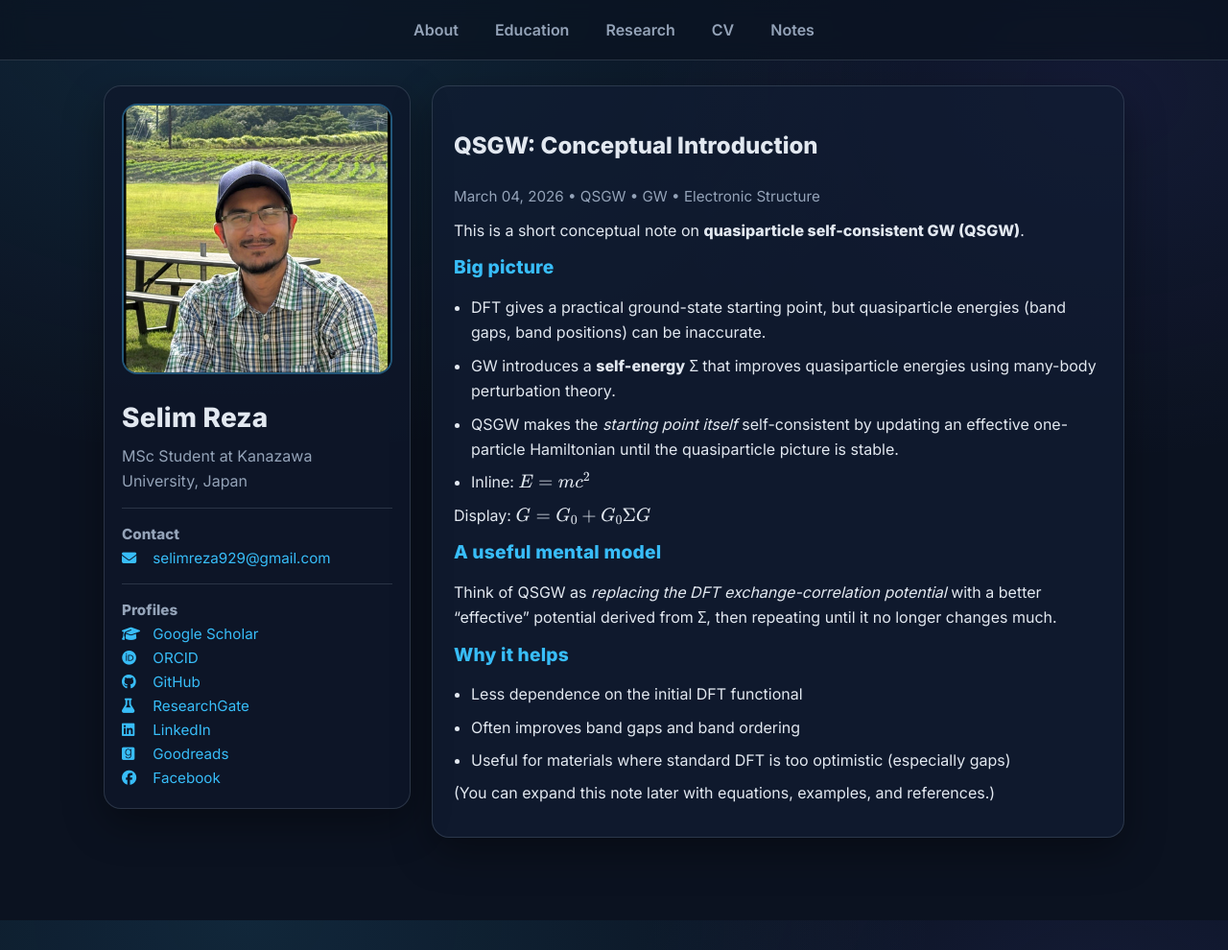
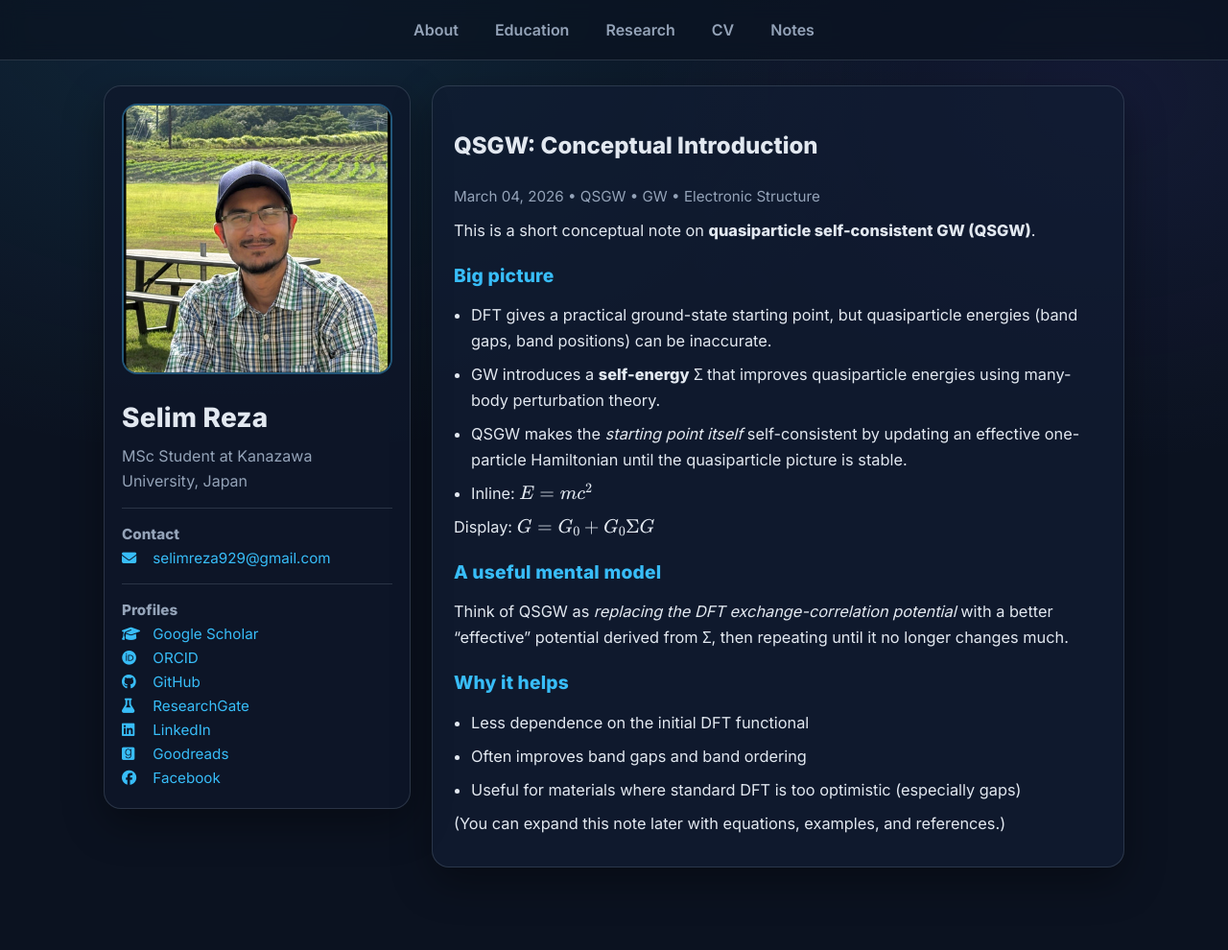
Before and after one commit to selimphy/selimphy.github.io, a Jekyll site: the page built from _notes/qsgw-introduction.md, in a window 1280 px wide and 990 px high. Shown: the whole window at 96% size. Built offline with Jekyll 4.4.1, drawn with Linux system fonts in a browser that asks for light colours.

Commit message:
Update style.css

```diff
--- a/assets/css/style.css
+++ b/assets/css/style.css
@@ -156,3 +156,24 @@
     padding-bottom:2px;
   }
 }
+.note-body{
+  font-size:1.02rem;
+}
+
+.note-body h2{
+  margin-top:18px;
+}
+
+.note-body code{
+  background: rgba(148,163,184,.10);
+  padding:2px 6px;
+  border-radius:8px;
+}
+
+.note-body pre{
+  background: rgba(15,23,42,.75);
+  border:1px solid var(--border);
+  padding:14px;
+  border-radius:14px;
+  overflow:auto;
+}
```
